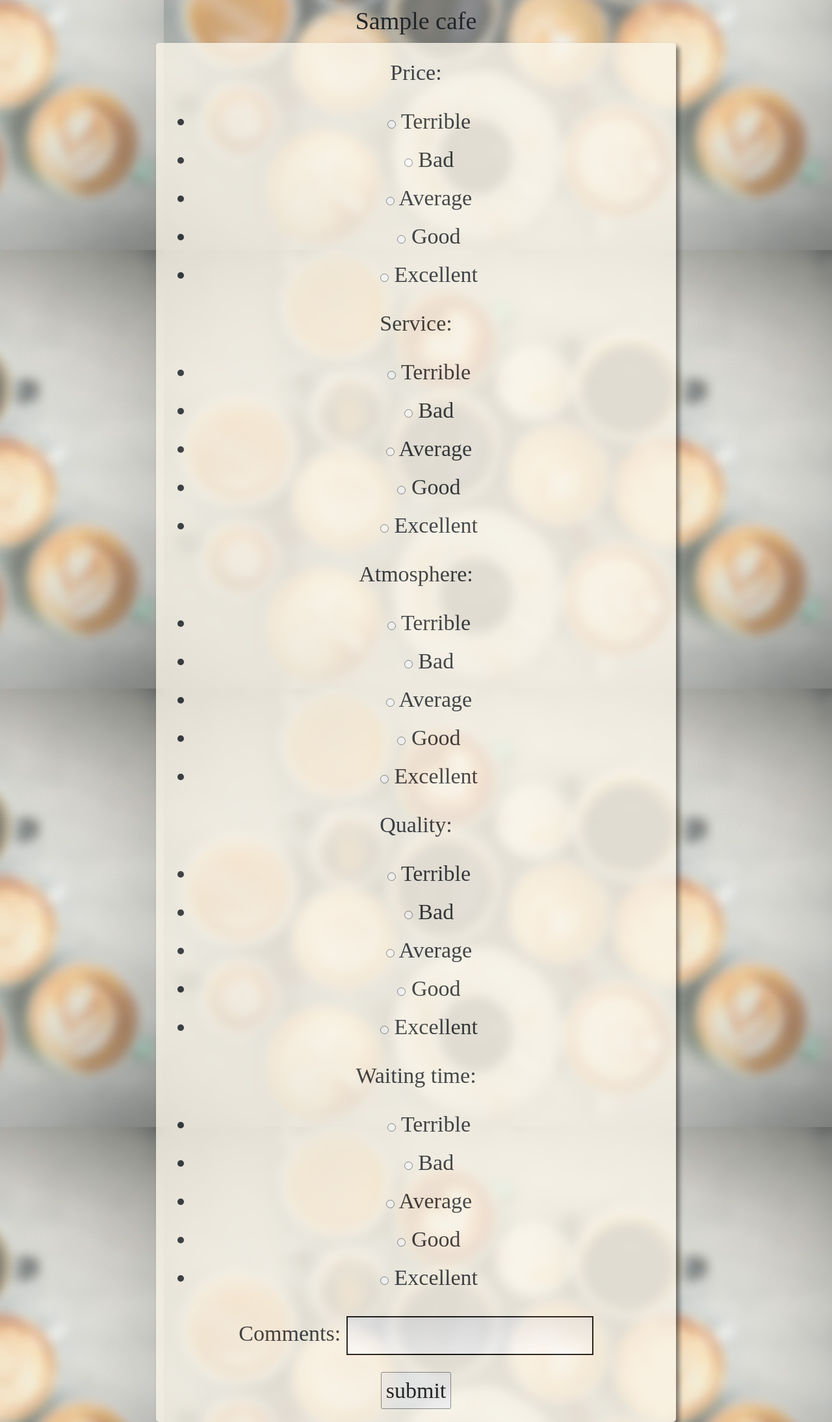
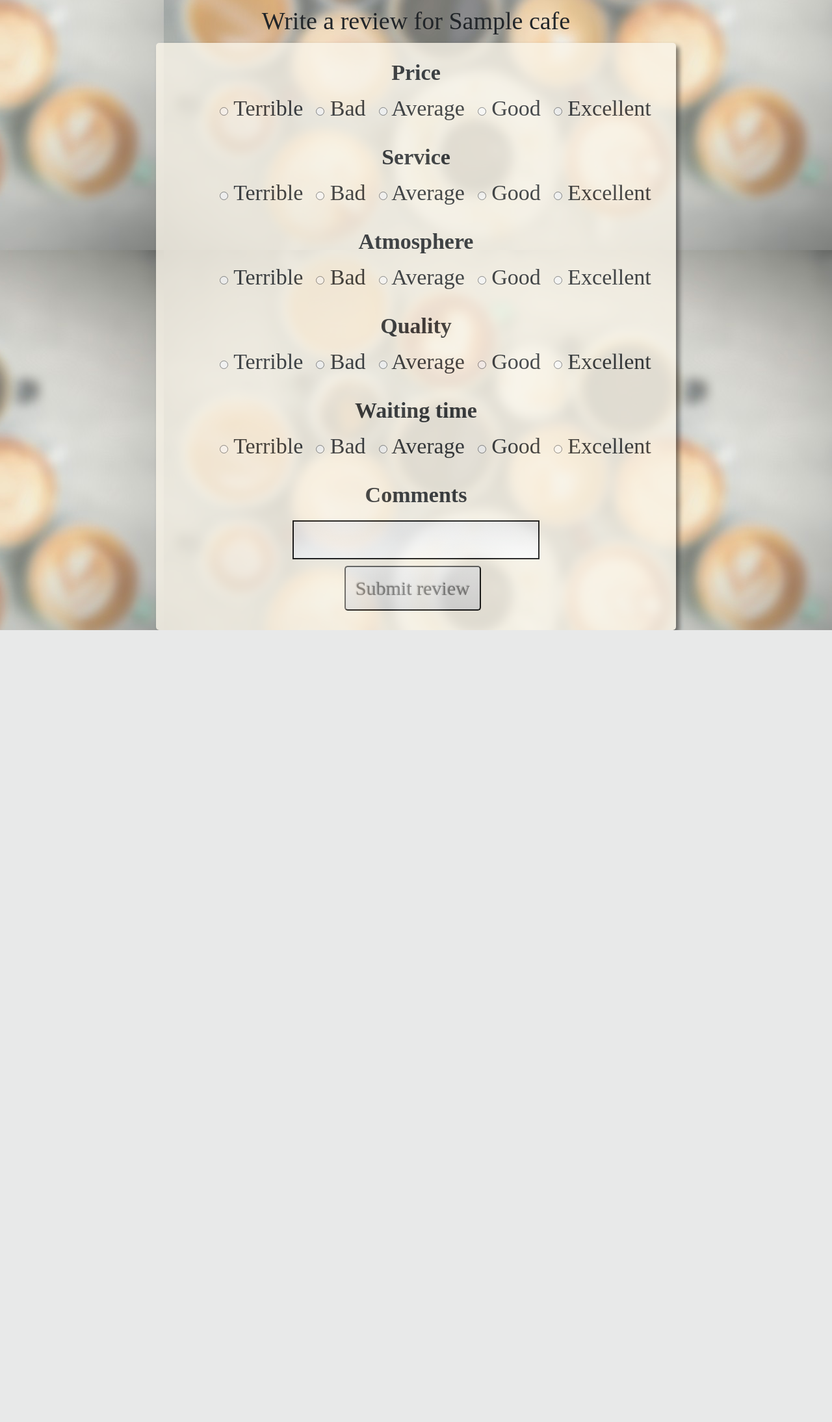
Before and after one commit to andreaschari/Cafeholics, a Django app: template templates/cafe/edit_review.html in a window 1280 px wide. Shown: the part 290-2479 px from the top of the page at 65% size. After the commit the page ends 1260 px from the top, so only its background shows below. Run offline with Django 3.2, Linux system fonts and the light colour scheme; the template is opened without the code that fills it: values that come from a table or form of the project are taken from there, others are empty; tables that the repository leaves empty hold one stand-in row (values such as "Sample post"); some libraries are stand-ins or nearby versions.

Commit message:
fixed avg_rating, changed edit_review template

```diff
--- a/templates/cafe/edit_review.html
+++ b/templates/cafe/edit_review.html
@@ -4,15 +4,25 @@
 {% load staticfiles %}
 
 {% block title_block %}
-	Edit a review
+	Write a review
 {% endblock %}
 
 {% block body_block %}
-	<h2>{{cafe.name}}</h2>
-    <form id="cafesmain" method="post">
-  {% csrf_token %}
-  {{ form.as_p }}
+	<h2>Write a review for {{cafe.name}}</h2>
+	<form id="cafesmain" method="post">
+    <fieldset class="inlineLabels">
+		{% csrf_token %}
+		{% for field in form.visible_fields %}
+                 <div class="radio_list">
+                     <strong>{{ field.label }}</strong>
+                 </div>
+           <span > {{ field }}
+				{{ field.errors }}
+           </span>
+           <br>
 
-  <input type=submit value="submit" />
-</form>
+		{% endfor %}
+    </fieldset>
+		<button class="submit" type="submit">Submit review</button><br/>
+    </form>
 {% endblock %}
```
Also changed, not shown: cafe/views.py (+7 -9 lines).
